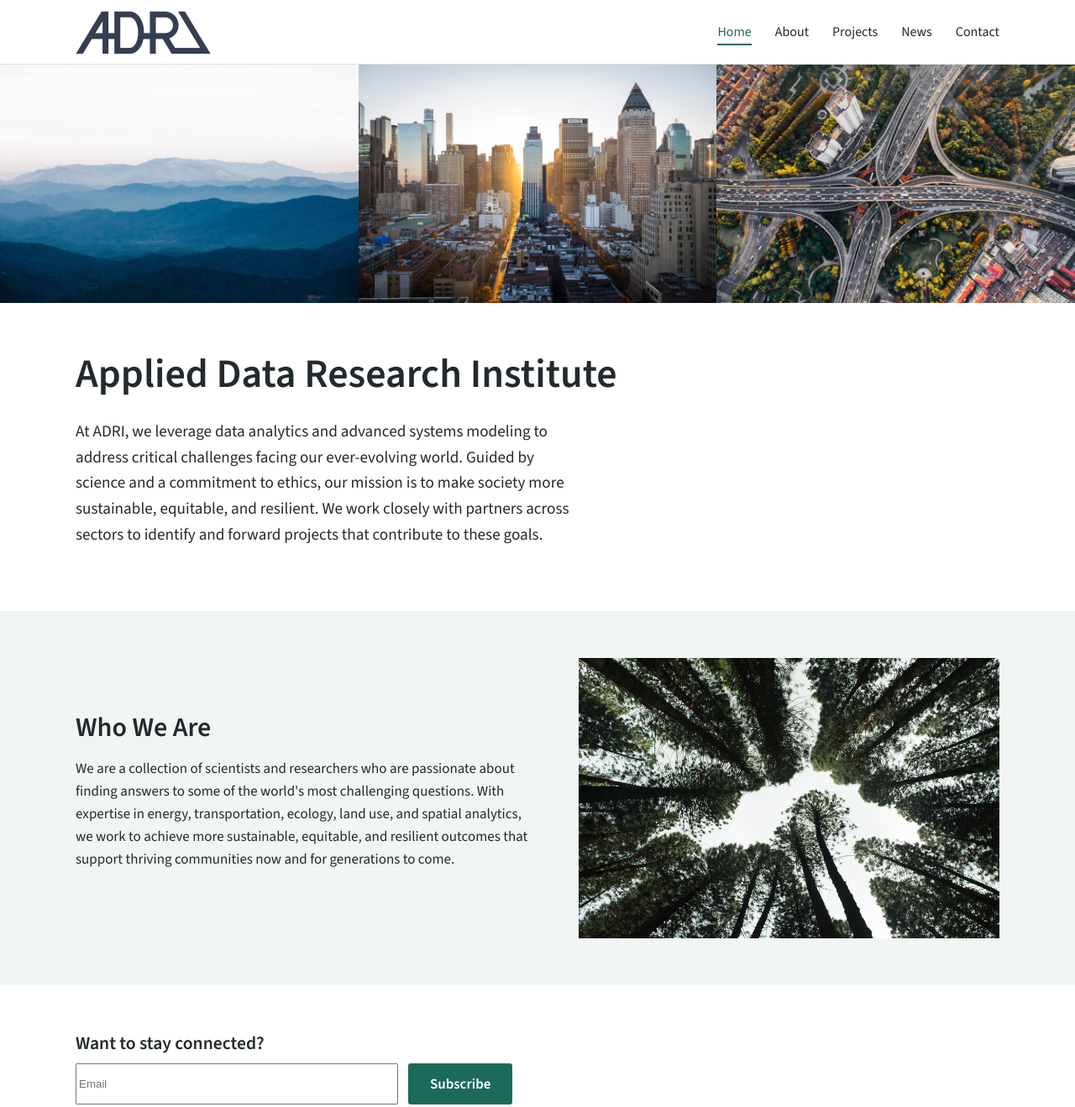
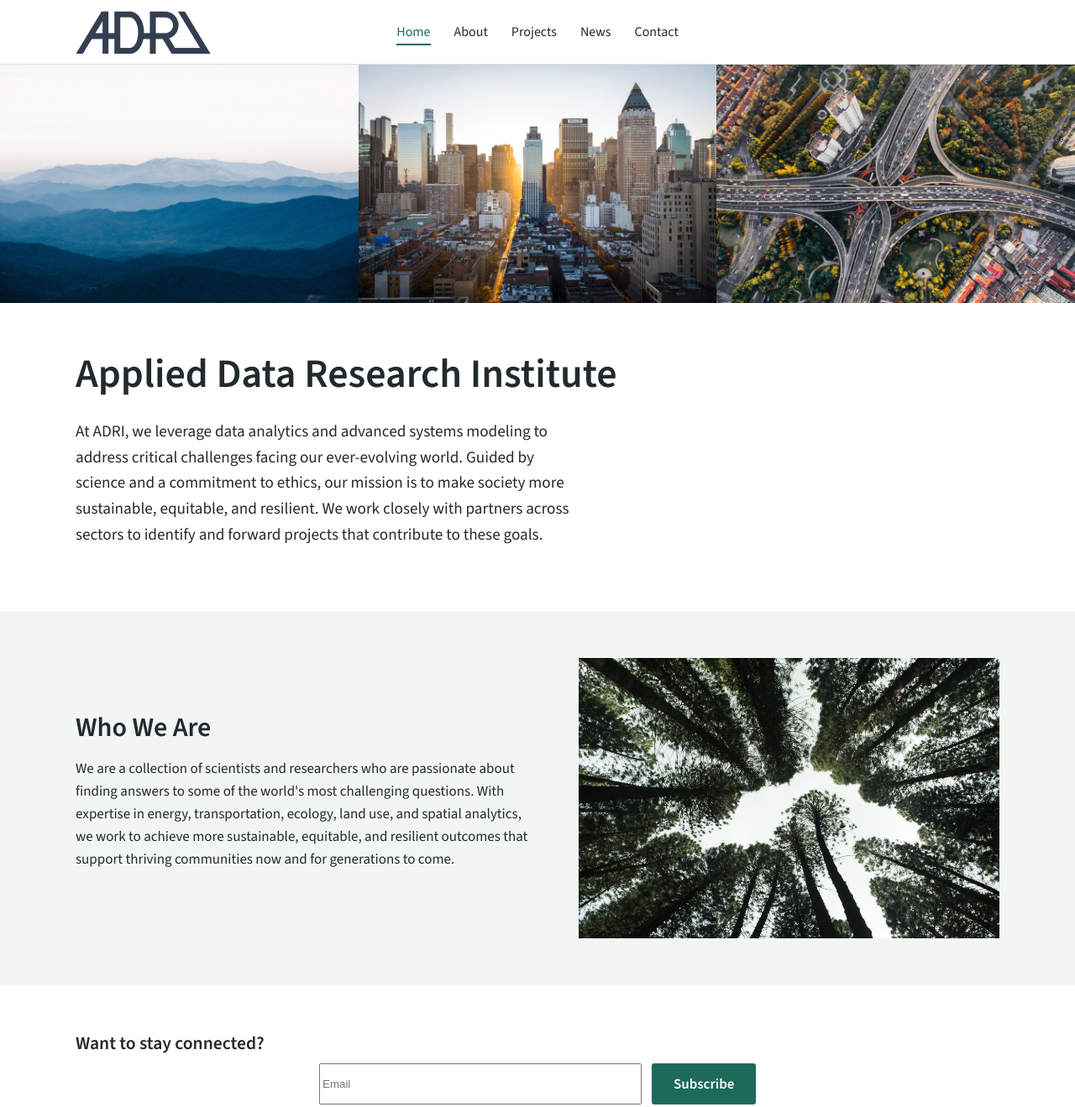
Before and after one commit to Applied-Data-Research-Institute/adri-website, a plain HTML site: page index.html in a window 1280 px wide. Shown: the top 1319 px of the page at 84% size. Drawn offline with nearby package versions, Linux system fonts and the light colour scheme.

Commit message:
Update style.css

```diff
--- a/assets/css/style.css
+++ b/assets/css/style.css
@@ -50,7 +50,10 @@ p { margin: 0 0 1em; }
 
 /* Header */
 .site-header { border-bottom: 1px solid var(--rule); background: var(--paper); position: sticky; top: 0; z-index: 50; }
-.site-header .wrap { display: flex; align-items: center; justify-content: space-between; gap: 1rem; min-height: 76px; }
+.site-header .wrap { display: grid; grid-template-columns: 1fr auto 1fr; align-items: center; gap: 1rem; min-height: 76px; }
+.site-header .brand { justify-self: start; }
+.site-header .site-nav { justify-self: center; }
+.site-header .nav-toggle { justify-self: end; }
 .brand img { width: 161px; height: auto; }
 .nav-toggle { display: none; background: none; border: 1px solid var(--rule); border-radius: 4px; padding: .4rem .7rem; font: inherit; color: var(--ink); cursor: pointer; }
 .site-nav ul { list-style: none; margin: 0; padding: 0; display: flex; gap: 1.75rem; }
@@ -62,7 +65,7 @@ p { margin: 0 0 1em; }
   .nav-toggle { display: inline-block; }
   .site-nav { display: none; width: 100%; }
   .site-nav.open { display: block; }
-  .site-header .wrap { flex-wrap: wrap; }
+  .site-header .wrap { display: flex; flex-wrap: wrap; justify-content: space-between; }
   .site-nav ul { flex-direction: column; gap: 0; padding-bottom: .75rem; }
   .site-nav a { display: block; padding: .6rem 0; border-bottom: 1px solid var(--rule); }
   .site-nav a[aria-current="page"] { border-bottom-color: var(--rule); }
@@ -138,7 +141,8 @@ form { max-width: 620px; }
   padding: .7rem 1.6rem; text-decoration: none;
 }
 .btn:hover { background: var(--accent-deep); color: #fff; }
-.subscribe { display: flex; gap: .75rem; max-width: 520px; }
+.subscribe-block { text-align: center; }
+.subscribe { display: flex; gap: .75rem; max-width: 520px; margin-inline: auto; }
 .subscribe input { flex: 1; }
 .form-status { margin-top: 1rem; font-weight: 600; color: var(--accent-deep); }
 .form-status:empty { display: none; }
```
